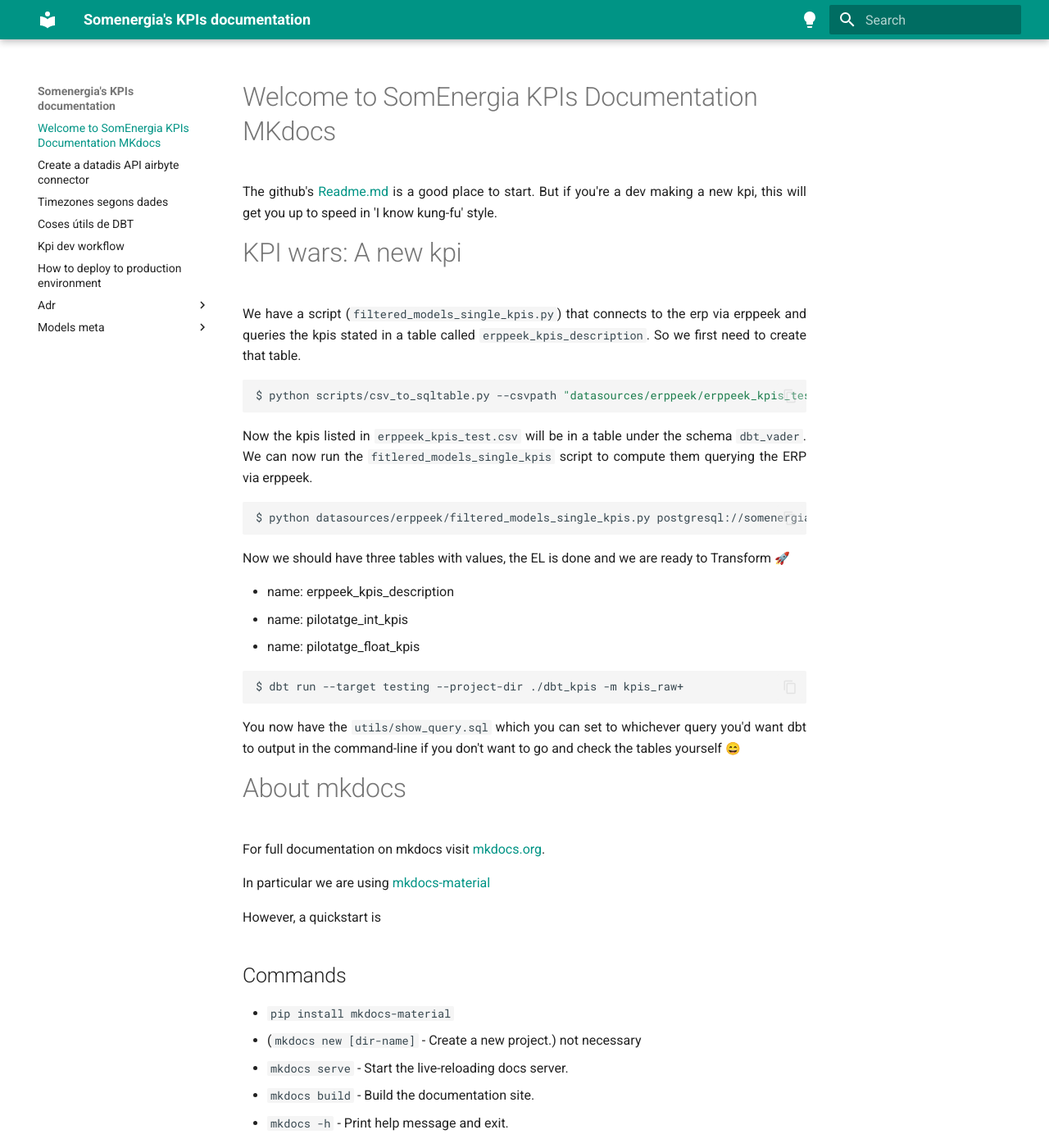
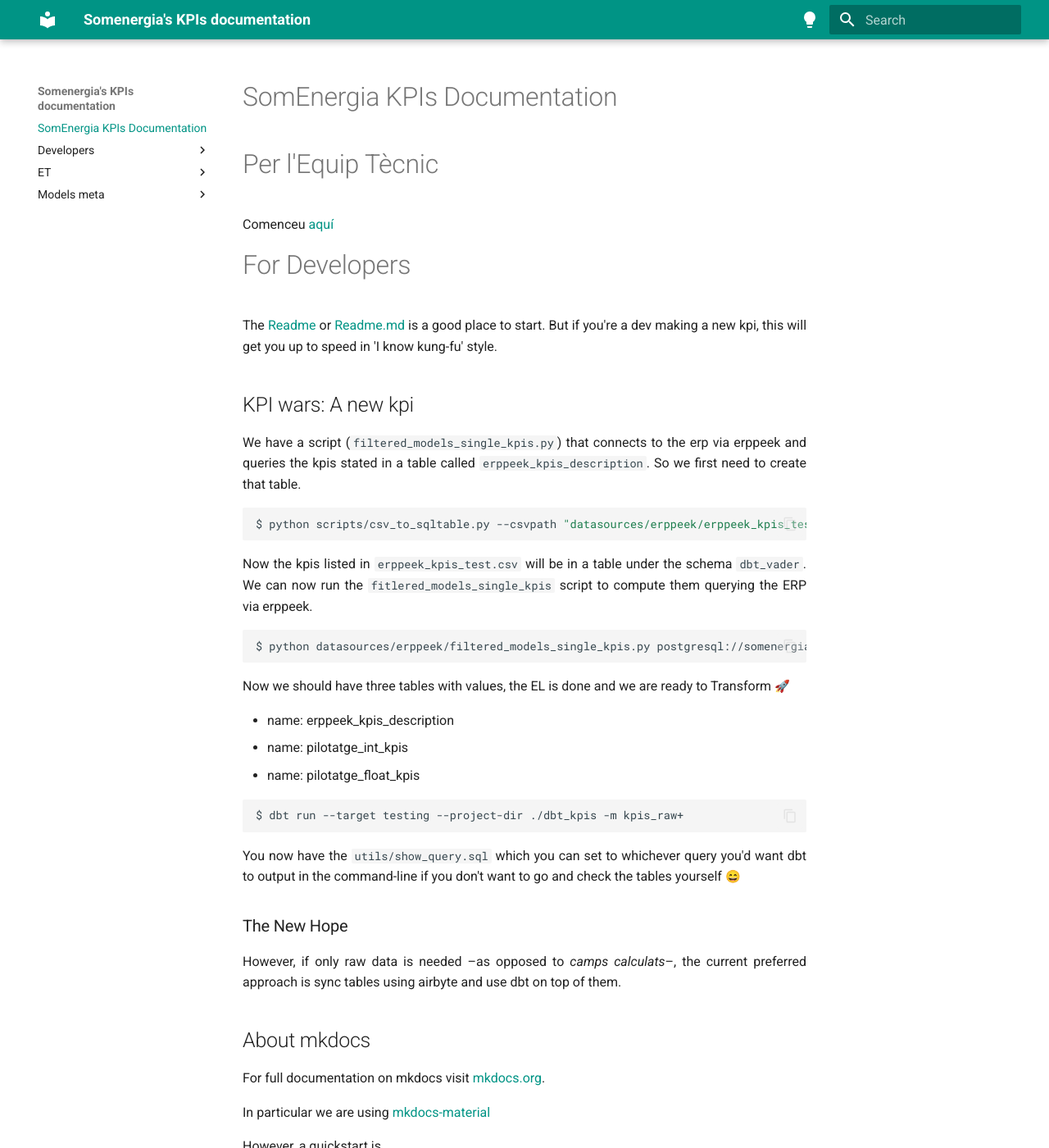
Before and after one commit to Som-Energia/somenergia-kpis, an MkDocs documentation site: the page built from docs/index.md, in a window 1280 px wide and 1400 px high. Shown: the whole window at 82% size. Built offline with MkDocs 1.6.1 and Material for MkDocs 9.7.7, drawn with Linux system fonts in a browser that asks for light colours; emoji names are drawn with the system emoji font; some of the changed text lies outside the part shown.

Commit message:
chore: mode docs around

```diff
--- a/docs/index.md
+++ b/docs/index.md
@@ -1,9 +1,15 @@
-# Welcome to SomEnergia KPIs Documentation MKdocs
+# SomEnergia KPIs Documentation
 
-The github's [Readme.md](https://github.com/Som-Energia/somenergia-kpis) is a good place to start.
+# Per l'Equip Tècnic
+
+Comenceu [aquí](ET/2023-07-31-Overview)
+
+# For Developers
+
+The [Readme](README) or [Readme.md](https://github.com/Som-Energia/somenergia-kpis) is a good place to start.
 But if you're a dev making a new kpi, this will get you up to speed in 'I know kung-fu' style.
 
-# KPI wars: A new kpi
+## KPI wars: A new kpi
 
 We have a script (`filtered_models_single_kpis.py`) that connects to the erp via erppeek
 and queries the kpis stated in a table called `erppeek_kpis_description`. So we first need to create that table.
@@ -32,7 +38,11 @@
 You now have the `utils/show_query.sql` which you can set to whichever query you'd want dbt to output in the command-line
 if you don't want to go and check the tables yourself :smile:
 
-# About mkdocs
+### The New Hope
+
+However, if only raw data is needed –as opposed to _camps calculats_–, the current preferred approach is sync tables using airbyte and use dbt on top of them.
+
+## About mkdocs
 
 For full documentation on mkdocs visit [mkdocs.org](https://www.mkdocs.org).
 
@@ -40,15 +50,14 @@
 
 However, a quickstart is
 
-## Commands
+### Commands
 
-* `pip install mkdocs-material`
-* (`mkdocs new [dir-name]` - Create a new project.) not necessary
+* `poetry install --with docs`
 * `mkdocs serve` - Start the live-reloading docs server.
 * `mkdocs build` - Build the documentation site.
 * `mkdocs -h` - Print help message and exit.
 
-## Project layout
+### Project layout
 
     mkdocs.yml    # The configuration file.
     docs/
```
Also changed, not shown: README.md (+2 -2 lines), docs/Developers/adr/template.md (renamed from docs/adr/template.md, +1 -1 lines), docs/ET/2023-07-31-Overview.md (added, +7 -0 lines), docs/Developers/2023-03-30-create_datadis_airbyte_connector.md (renamed from docs/2023-03-30-create_datadis_airbyte_connector.md), docs/Developers/2023-05-12-timezones.md (renamed from docs/2023-05-12-timezones.md), docs/Developers/adr/2022-09-02-dbt_or_not_dbt.md (renamed from docs/adr/2022-09-02-dbt_or_not_dbt.md), docs/Developers/adr/2022-09-07-top_down_arch_detail.md (renamed from docs/adr/2022-09-07-top_down_arch_detail.md), docs/Developers/adr/2022-10-06-bundle_of_aggregates_in_marts.md (renamed from docs/adr/2022-10-06-bundle_of_aggregates_in_marts.md), docs/Developers/adr/2022-10-06-event_driven_data.md (renamed from docs/adr/2022-10-06-event_driven_data.md), docs/Developers/adr/2022-10-06-olap_cubes.md (renamed from docs/adr/2022-10-06-olap_cubes.md), docs/Developers/adr/2022-10-06-pivoting.md (renamed from docs/adr/2022-10-06-pivoting.md), docs/Developers/dbt_cheatsheet.md (renamed from docs/dbt_cheatsheet.md), docs/Developers/kpi_dev_workflow.md (renamed from docs/kpi_dev_workflow.md), docs/Developers/production_deploy.md (renamed from docs/production_deploy.md), 3 more files, 2 other files.
